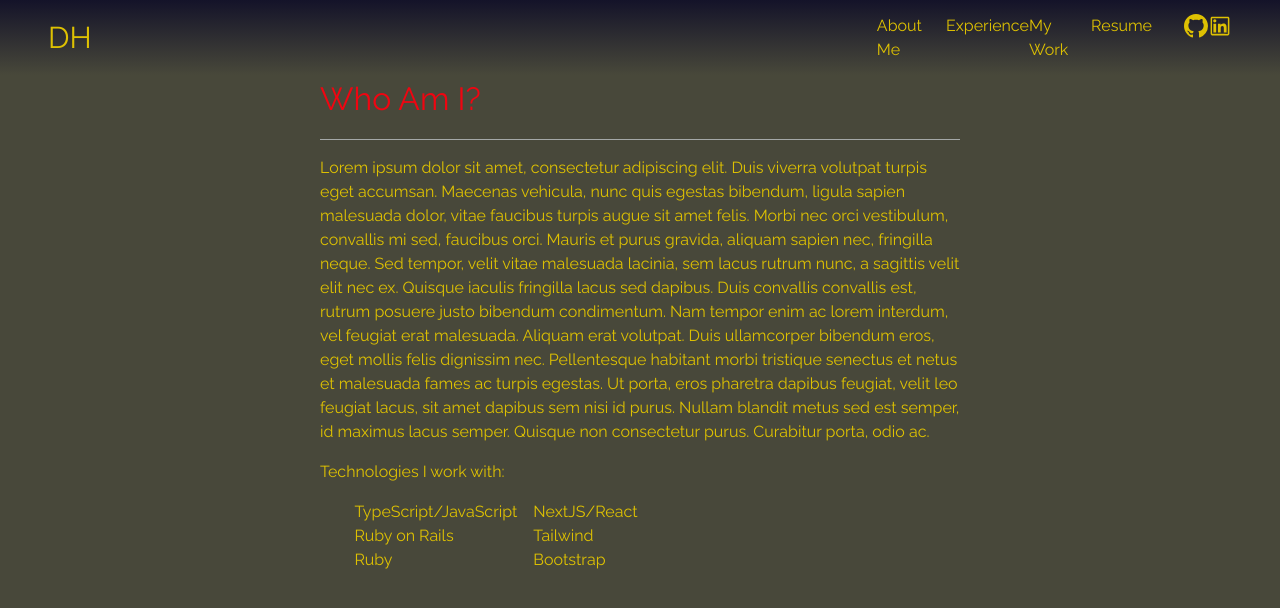
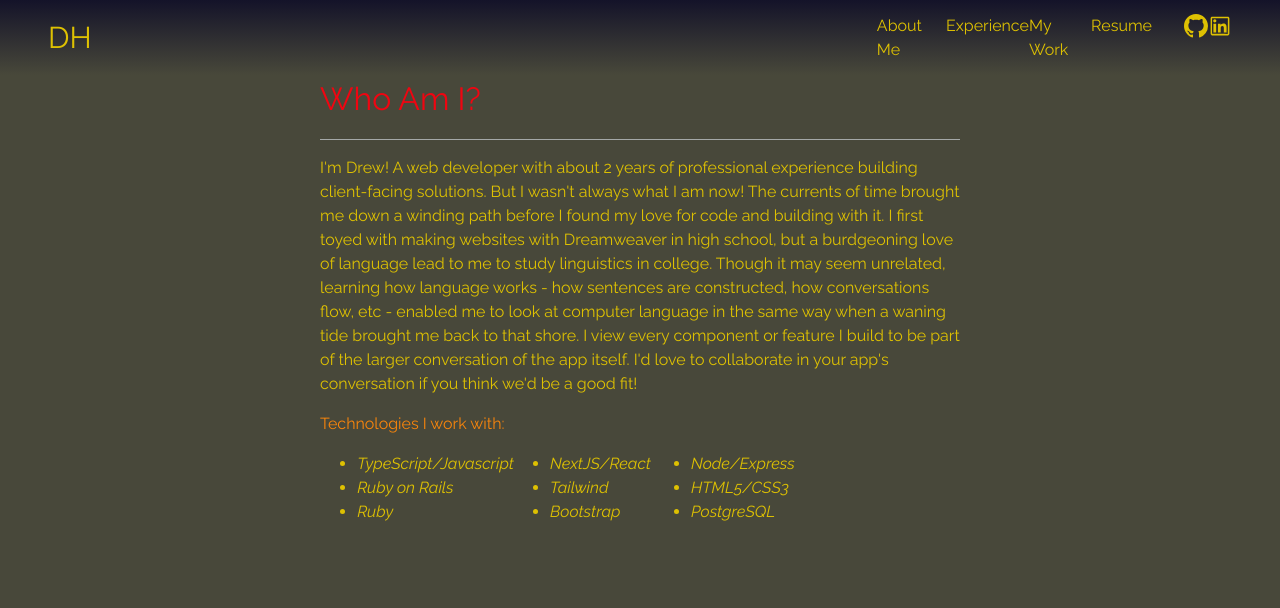
Before and after one commit to EphemSpirit/dhund-dev-portfolio, a Next.js app: page / in a window 1280 px wide. Shown: the top 608 px of the page. Built offline with nearby package versions, Linux system fonts and the light colour scheme; a web font is replaced by a local one.

Commit message:
about me styled up nice and perty

```diff
--- a/components/About.tsx
+++ b/components/About.tsx
@@ -2,7 +2,7 @@ import { Divider, Flex, Text, Spacer, ScaleFade } from "@chakra-ui/react";
 import styles from "./About.module.css";
 
 interface ComponentProps {
-  mobile: boolean
+  mobile: boolean;
 }
 
 const About = ({ mobile }: ComponentProps) => {
@@ -17,35 +17,54 @@ const About = ({ mobile }: ComponentProps) => {
           </div>
           <Divider />
           <Text color="brand.headers" mt={4} mb={4}>
-            Lorem ipsum dolor sit amet, consectetur adipiscing elit. Duis
-            viverra volutpat turpis eget accumsan. Maecenas vehicula, nunc quis
-            egestas bibendum, ligula sapien malesuada dolor, vitae faucibus
-            turpis augue sit amet felis. Morbi nec orci vestibulum, convallis mi
-            sed, faucibus orci. Mauris et purus gravida, aliquam sapien nec,
-            fringilla neque. Sed tempor, velit vitae malesuada lacinia, sem
-            lacus rutrum nunc, a sagittis velit elit nec ex. Quisque iaculis
-            fringilla lacus sed dapibus. Duis convallis convallis est, rutrum
-            posuere justo bibendum condimentum. Nam tempor enim ac lorem
-            interdum, vel feugiat erat malesuada. Aliquam erat volutpat. Duis
-            ullamcorper bibendum eros, eget mollis felis dignissim nec.
-            Pellentesque habitant morbi tristique senectus et netus et malesuada
-            fames ac turpis egestas. Ut porta, eros pharetra dapibus feugiat,
-            velit leo feugiat lacus, sit amet dapibus sem nisi id purus. Nullam
-            blandit metus sed est semper, id maximus lacus semper. Quisque non
-            consectetur purus. Curabitur porta, odio ac.
+            I'm Drew! A web developer with about 2 years of professional
+            experience building client-facing solutions. But I wasn't always
+            what I am now! The currents of time brought me down a winding path
+            before I found my love for code and building with it. I first toyed
+            with making websites with Dreamweaver in high school, but a
+            burdgeoning love of language lead to me to study linguistics in
+            college. Though it may seem unrelated, learning how language works -
+            how sentences are constructed, how conversations flow, etc - enabled
+            me to look at computer language in the same way when a waning tide
+            brought me back to that shore. I view every component or feature I
+            build to be part of the larger conversation of the app itself. I'd
+            love to collaborate in your app's conversation if you think we'd be
+            a good fit!
           </Text>
-          <Text color="brand.headers" mb={4}>Technologies I work with:</Text>
-          <Flex direction={mobile ? "column" : "row"} ml={mobile ? 0 : 24} w={mobile ? "100%" : "25%"} justify="center" color="brand.headers">
-            <Flex direction="column" mr={4}>
-              <ul>TypeScript/JavaScript</ul>
-              <ul>Ruby on Rails</ul>
-              <ul>Ruby</ul>
+          <Text color="brand.subBodyText" mb={4}>
+            Technologies I work with:
+          </Text>
+          <Flex
+            sx={{ fontStyle: "italic" }}
+            direction={mobile ? "column" : "row"}
+            ml={mobile ? 0 : 24}
+            w={mobile ? "100%" : "50%"}
+            justify="center"
+            align="center"
+            color="brand.headers"
+          >
+            <Flex direction="column" mr={4} ml={mobile ? "70px" : ""}>
+              <ul>
+                <li>TypeScript/Javascript</li>
+                <li>Ruby on Rails</li>
+                <li>Ruby</li>
+              </ul>
             </Flex>
             <Spacer />
-            <Flex direction="column">
-              <ul>NextJS/React</ul>
-              <ul>Tailwind</ul>
-              <ul>Bootstrap</ul>
+            <Flex direction="column" pl={mobile ? "" : "20px"}>
+              <ul>
+                <li>NextJS/React</li>
+                <li>Tailwind</li>
+                <li>Bootstrap</li>
+              </ul>
+            </Flex>
+            <Spacer />
+            <Flex direction="column" pl={mobile ? "" : "40px"}>
+              <ul>
+                <li>Node/Express</li>
+                <li>HTML5/CSS3</li>
+                <li>PostgreSQL</li>
+              </ul>
             </Flex>
           </Flex>
         </Flex>
--- a/components/BaseMenu.tsx
+++ b/components/BaseMenu.tsx
@@ -11,11 +11,17 @@ const BaseMenu = () => {
       <Link href="#aboutMe">
         <Text className={styles["navbar-item"]}>About Me</Text>
       </Link>
-      <Text className={styles["navbar-item"]}>Experience</Text>
-      <Text className={styles["navbar-item"]}>My Work</Text>
-      <Text mr={8} className={styles["navbar-item"]}>
-        Resume
-      </Text>
+      <Link href="#">
+        <Text className={styles["navbar-item"]}>Experience</Text>
+      </Link>
+      <Link href="#">
+        <Text className={styles["navbar-item"]}>My Work</Text>
+      </Link>
+      <Link href="#">
+        <Text mr={8} className={styles["navbar-item"]}>
+          Resume
+        </Text>
+      </Link>
       <Text color="brand.headers">
         <Link href="https://github.com/EphemSpirit" target="_blank">
           <IconContext.Provider value={{ size: "1.5em" }}>
--- a/src/theme/index.ts
+++ b/src/theme/index.ts
@@ -13,7 +13,8 @@ export const theme = extendTheme({
       mainBg: "#48483A",
       secondaryBg: "#5C574F",
       headers: "#DEC102",
-      subtitles: "#C5D1EB"
+      subtitles: "#C5D1EB",
+      subBodyText: "#f9850b"
     }
   },
   fonts: {
```
